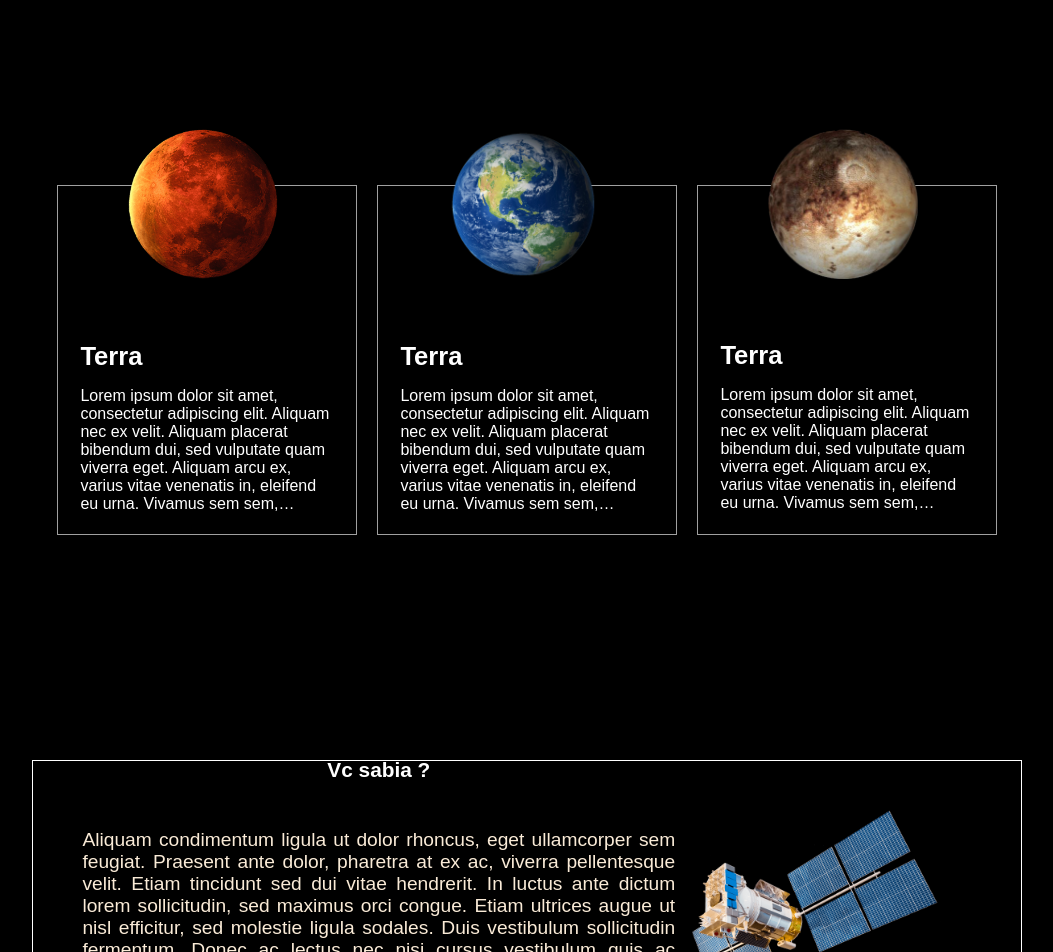
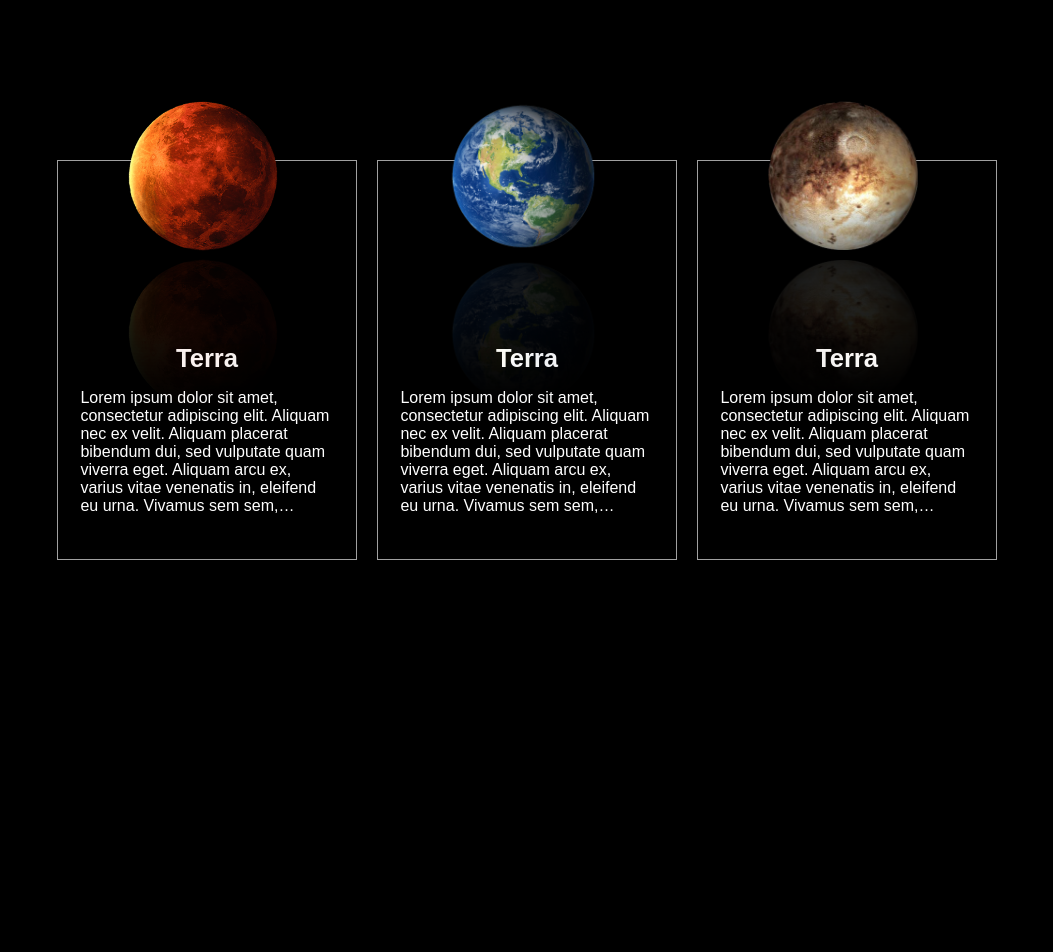
Before and after one commit to kayo12/langing-page-space, a Next.js app: page / in a window 1280 px wide. Shown: the part 940-1892 px from the top of the page, without its empty margins (113-1166 px from the left). Built offline with nearby package versions, Linux system fonts and the light colour scheme; a web font is replaced by a local one.

Commit message:
Update: efeito reflexo planetas

```diff
--- a/src/styles/globals.css
+++ b/src/styles/globals.css
@@ -99,6 +99,7 @@ a {
     url("/assests/img/earth-main2.jpg") no-repeat top center;
     background-size: 100%;
   background-size: cover;
+
   height: 100vh;
   width: 100%;
 }
@@ -110,7 +111,6 @@ a {
   width: 100%;
   background-color: #000;
 }
-
 
 
 .planet-list{
@@ -127,7 +127,7 @@ a {
   justify-content: center;
   flex-direction: column;
   width: 300px;
-  max-height: 350px;
+  max-height: 400px;
   border: 1px solid rgba(255, 255, 255, 0.628);
   padding: 0.6rem;
 }
@@ -137,13 +137,16 @@ a {
   width: 100%;
   height: auto;
   position: relative;
-  top: -50px;
+  top: -70px;
   left: 60px;
-
+  -webkit-box-reflect: below 0 linear-gradient(transparent, rgba(0,0,0,0.2));
+  padding-bottom: 0.3rem;
 }
 
 .planet-content{
-
+  display: flex;
+  flex-direction: column;
+  justify-content: center;
   width: 100%;
   height: 400px;
   word-wrap: break-word;
@@ -153,6 +156,7 @@ a {
 .planet-name{
   font-weight: bold;
   font-size: 1.6rem;
+  text-align: center;
   color:rgb(255, 255, 255);
 
 }
@@ -168,6 +172,7 @@ a {
 .satelites-section {
   display: flex;
   justify-content: center;
+  align-items: center;
   height: 100vh;
   width: 100%;
   background-color: #000;
@@ -204,13 +209,14 @@ a {
 width: 30%;
 height: 100%;
 perspective: 100px;
-
+padding-left: 1rem;
 }
 
 .satellite-img img{
   max-width: 100%;
   height: 100%;
   object-fit: contain;
+
 }
 .astros-section {
   display: flex;
```
Also changed, not shown: public/assests/img/satellite.png, public/assests/img/space-slt.jpg.
